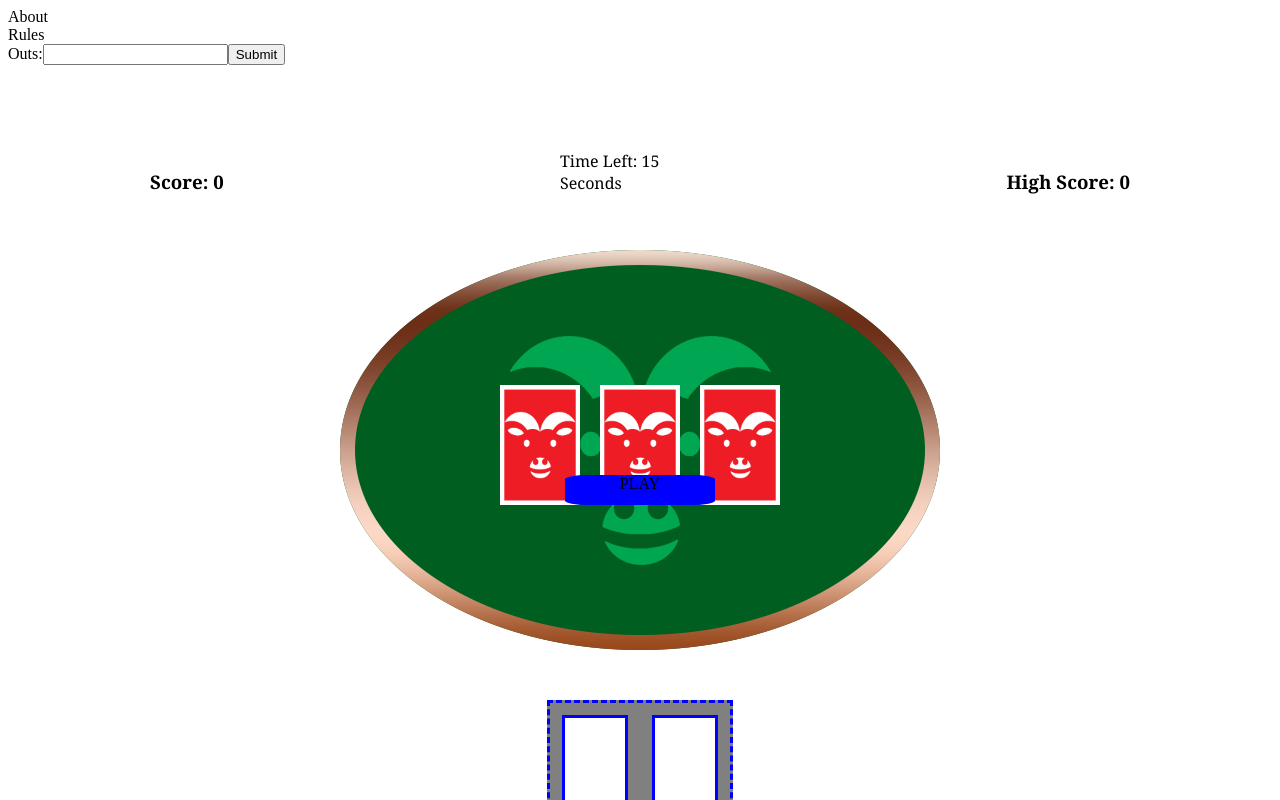
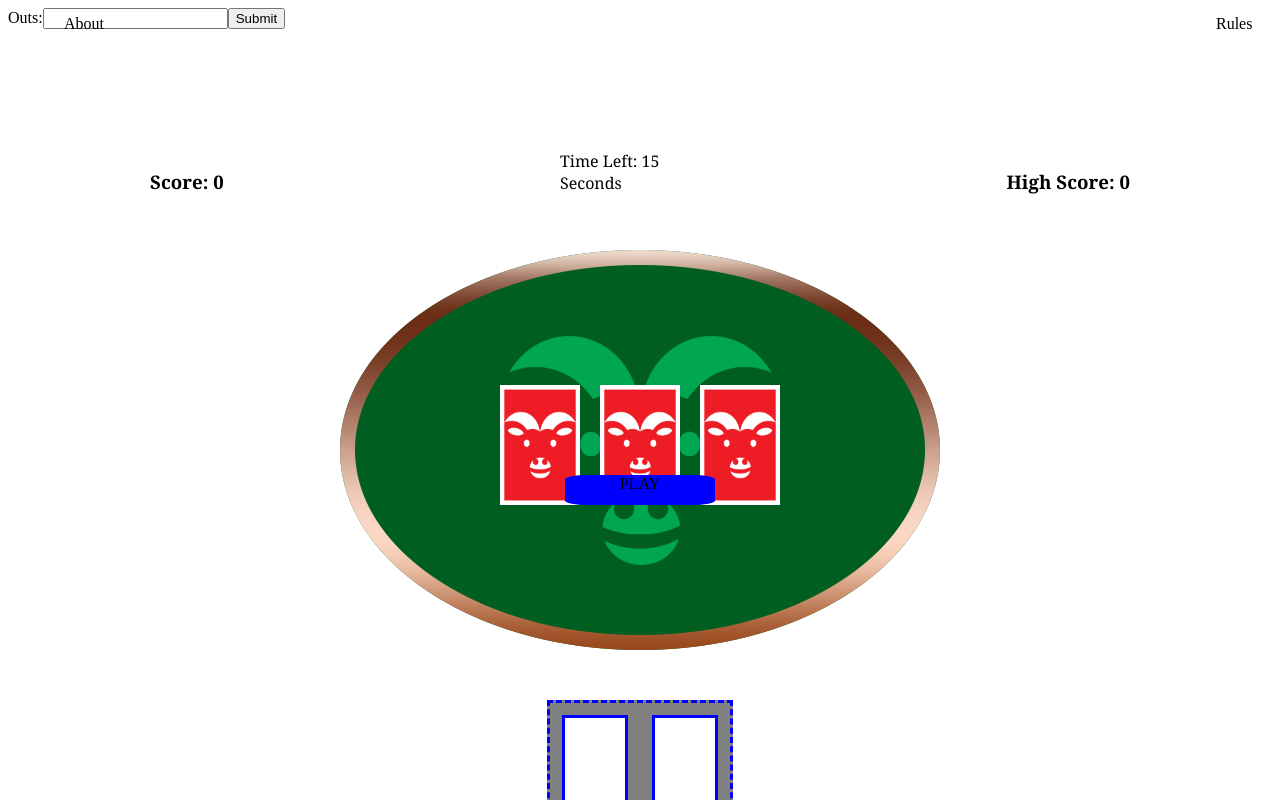
Before and after one commit to thecarlliu/225-project, a React (Create React App) app in the folder client/: page /home in a window 1280 px wide. Built offline with nearby package versions, Linux system fonts and the light colour scheme.

Commit message:
Edited placement of rules and about tabs

```diff
--- a/client/src/components/NavBar/NavBar.js
+++ b/client/src/components/NavBar/NavBar.js
@@ -5,8 +5,8 @@ class NavBar extends Component {
     render() {
         return (
             <div>
-                <NavButton label={"About"} route={"/about"}/>
-                <NavButton label={"Rules"} route={"/rules"}/>
+                <NavButton left={"5%"} label={"About"} route={"/about"}/>
+                <NavButton left={"95%"} label={"Rules"} route={"/rules"}/>
             </div>
         )
     }
--- a/client/src/components/NavButton/NavButton.js
+++ b/client/src/components/NavButton/NavButton.js
@@ -5,7 +5,8 @@ class NavButton extends Component {
         super(props);
         this.state = {
             route: this.props.route,
-            label: this.props.label
+            label: this.props.label,
+            left: this.props.left
         }
     }
 
@@ -16,7 +17,13 @@ class NavButton extends Component {
 
     render() {
         return(
-            <div onClick={(e)=>{this.changePage(e, this.state.route)}}>
+            <div style={{
+                width:"50px",
+                display:"inline-block",
+                position:"absolute",
+                left: this.state.left,
+                top: "15px"
+            }} onClick={(e)=>{this.changePage(e, this.state.route)}}>
                 {this.state.label}
             </div>
         )
```
